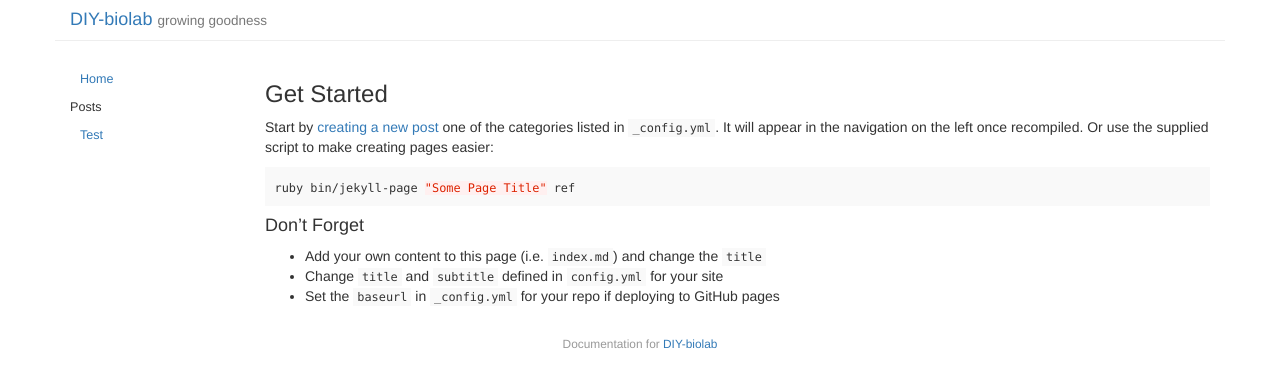
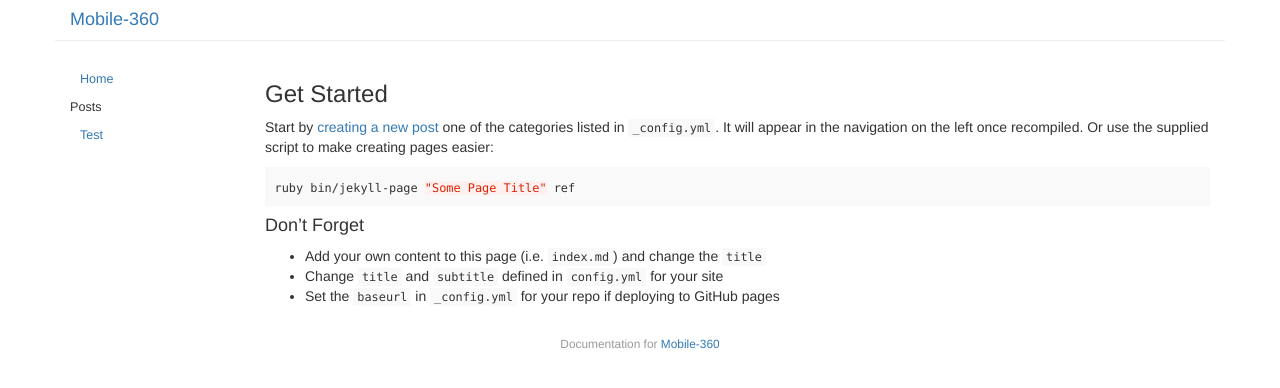
Before and after one commit to FabLabWgtn/Mobile-360, a Jekyll site: the page built from index.md, in a window 1280 px wide. Shown: the top 388 px of the page. Built offline with Jekyll 4.4.1, drawn with Linux system fonts in a browser that asks for light colours.

Commit message:
update config

```diff
--- a/_config.yml
+++ b/_config.yml
@@ -1,6 +1,6 @@
 # Site title and subtitle. This is used in _includes/header.html
-title: 'DIY-biolab'
-subtitle: 'growing goodness'
+title: 'Mobile-360'
+subtitle: ''
 
 # if you wish to integrate disqus on pages set your shortname here
 disqus_shortname: ''
@@ -15,7 +15,7 @@ google_analytics_id: ''
 navigation: 2
 
 # URL to source code, used in _includes/footer.html
-codeurl: 'https://github.com/FabLabWgtn/DIY-biolab'
+codeurl: 'https://github.com/FabLabWgtn/Mobile-360'
 
 # Default categories (in order) to appear in the navigation
 sections: [
@@ -28,7 +28,7 @@ sections: [
 
 # Keep as an empty string if served up at the root. If served up at a specific
 # path (e.g. on GitHub pages) leave off the trailing slash, e.g. /my-project
-baseurl: '/DIY-biolab'
+baseurl: '/Mobile-360'
 
 # Dates are not included in permalinks
 permalink: none
```
